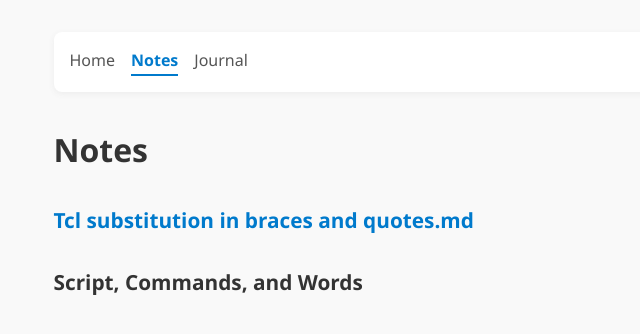
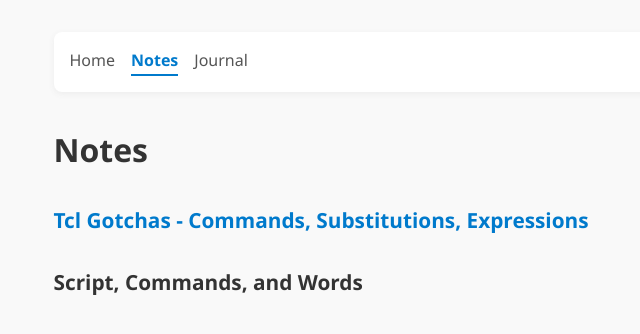
Before and after one commit to wyatthoho/wyatthoho.github.io, a Jekyll site: the page built from notes.md, in a window 1280 px wide. Shown: the top 334 px of the page, without its empty margins (211-851 px from the left). Built offline with Jekyll 4.4.1, drawn with Linux system fonts in a browser that asks for light colours.

Commit message:
change the name of the first note

```diff
--- a/_notes/Tcl substitution in braces and quotes.md
+++ b/_notes/tcl-gotchas-commands-substitutions-expressions.md
@@ -1,5 +1,6 @@
 ---
 layout: post
+name: Tcl Gotchas - Commands, Substitutions, Expressions
 ---
 
 ## Script, Commands, and Words
```
